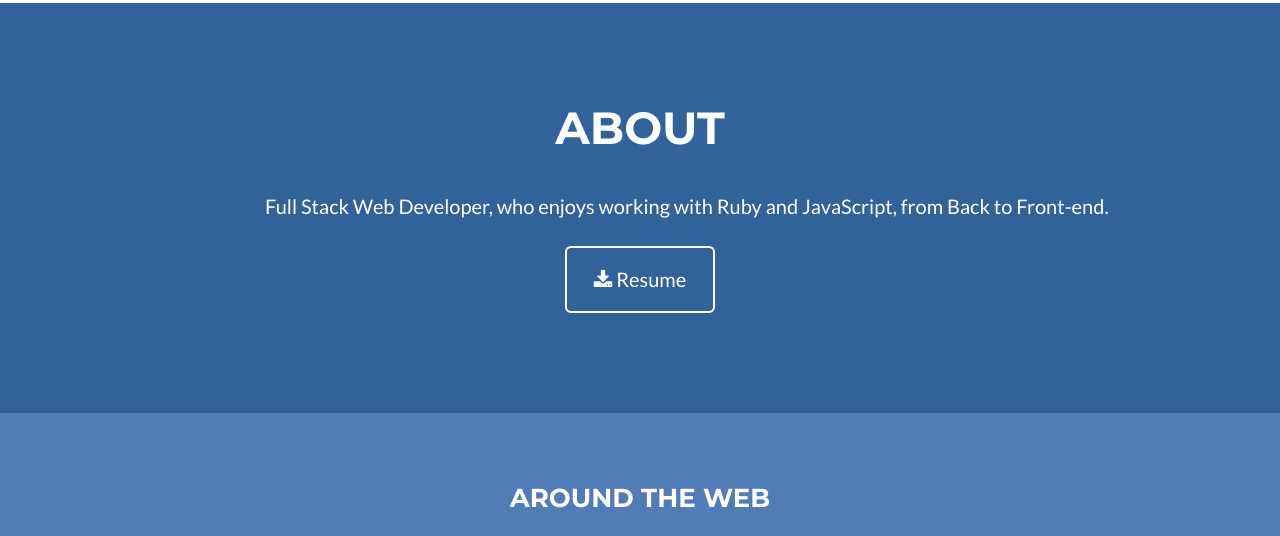
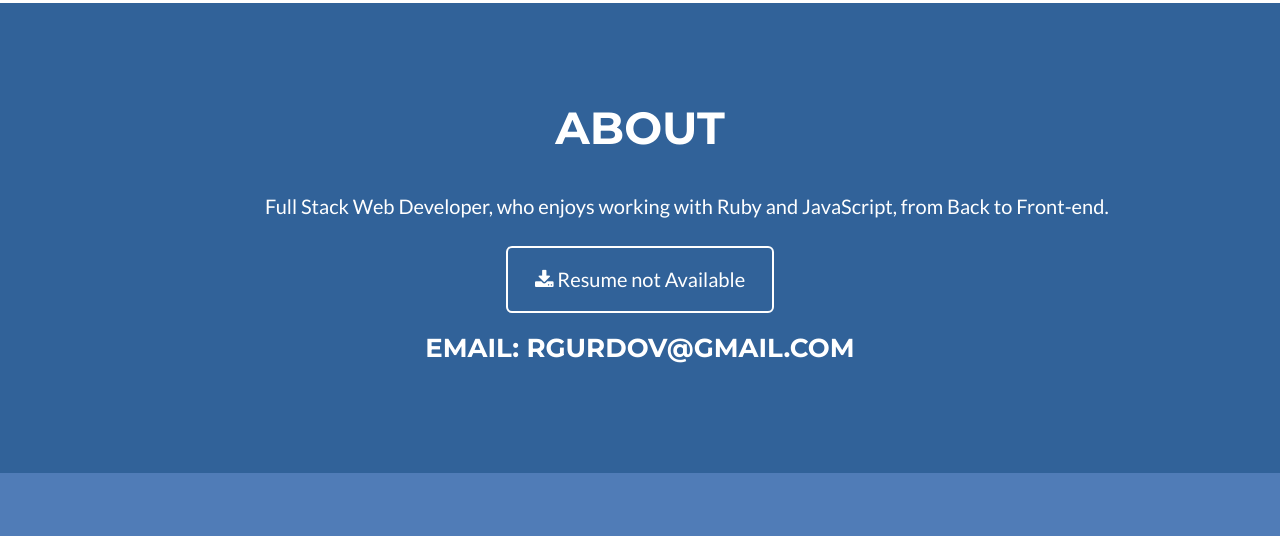
Before and after one commit to 7urkm3n/7urkm3n.github.io, a plain HTML site: page index.html in a window 1280 px wide. Shown: the part 1677-2213 px from the top of the page. Drawn offline with nearby package versions, Linux system fonts and the light colour scheme; a web font is replaced by a local one.

Commit message:
resume-disabled

```diff
--- a/index.html
+++ b/index.html
@@ -143,9 +143,13 @@
                     <p>Whether you're a student looking to showcase your work, a professional looking to attract clients, or a graphic artist looking to share your projects, this template is the perfect starting point!</p>
                 </div> -->
                 <div class="col-lg-8 col-lg-offset-2 text-center">
-                    <a href="file/resume.pdf" target="_blank" class="btn btn-lg btn-outline">
-                        <i class="fa fa-download"></i> Resume
+                    <!-- <a href="file/resume.pdf" class="btn btn-lg btn-outline">  -->
+                    <a href="#" class="btn btn-lg btn-outline">
+                        <i class="fa fa-download"></i> Resume not Available
                     </a>
+
+                    <h3>Email: rgurdov@gmail.com</h3>
+
                 </div>
             </div>
         </div>
```
